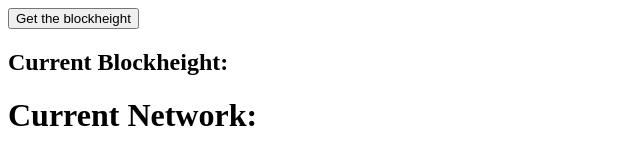
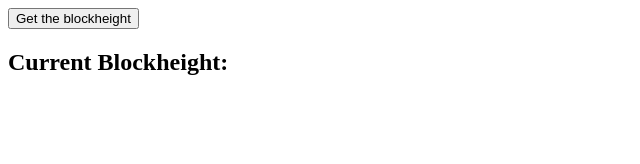
Before and after one commit to patfried/patfried.github.io, a plain HTML site: page index.html in a window 1280 px wide. Shown: the whole page, without its empty margins (0-640 px from the left). Drawn offline with Linux system fonts and the light colour scheme.

Commit message:
Update index.html

```diff
--- a/index.html
+++ b/index.html
@@ -33,10 +33,6 @@
         <h2 id="blockHeight"></h2>
     </div>
 
-    <div>
-        <h1>Current Network:</h1>
-        <h2 id="network"></h2>
-    </div>
 
 
     </body>
```
